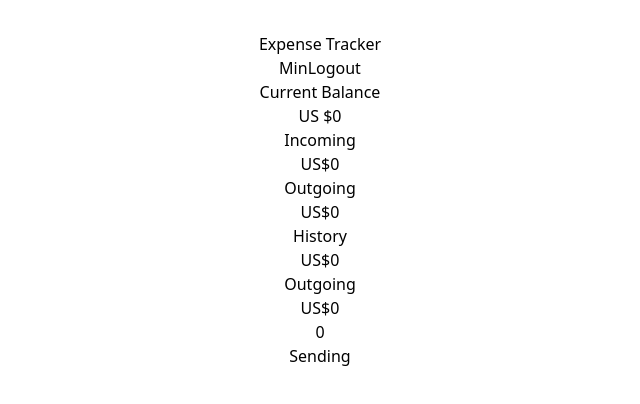
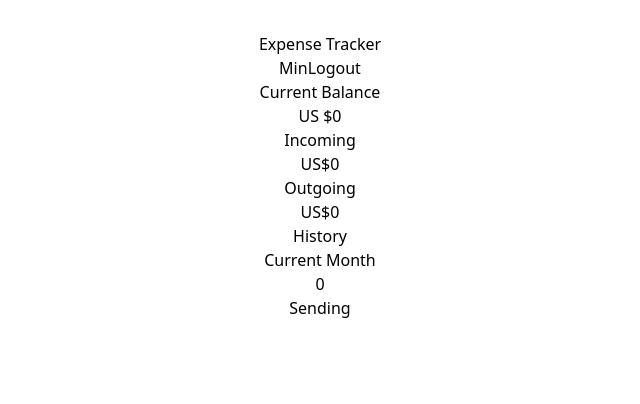
Before and after one commit to thekevinchau/ExpenseTracker, a React (Vite) app: page / in a window 1280 px wide. Shown: the top 404 px of the page, without its empty margins (320-960 px from the left). Built offline with nearby package versions, Linux system fonts and the light colour scheme.

Commit message:
More UI updates

```diff
--- a/src/components/Display.tsx
+++ b/src/components/Display.tsx
@@ -19,6 +19,7 @@ export default function Display(): JSX.Element {
   const [totalBalance, setTotalBalance] = useState<number>(0);
   const [incomingBalance, setIncomingBalance] = useState<number>(0);
   const [outgoingBalance, setOutGoingBalance] = useState<number>(0);
+  const [expenseArray, setExpenseArray] = useState<Expense[]>([]);
 
   const handleInput = (event: React.ChangeEvent<HTMLInputElement>) => {
     //destructure the name and value from the event
@@ -27,8 +28,8 @@ export default function Display(): JSX.Element {
   };
 
   return (
-    <div className="flex flex-col border w-5/12 h-2/3 text-sm shadow-md">
-      <div className="flex justify-between font-bold bg-slate-300 bg-opacity-20 ml-5 mr-5 mt-3 p-5">
+    <div className="flex flex-col border w-5/12 h-3/4 text-sm shadow-md overflow-scroll">
+      <div className="flex justify-between font-bold bg-slate-300 bg-opacity-20 ml-5 mr-5 mt-3 p-5 shadow-md">
         <p>Expense Tracker</p>
 
         <div>
@@ -37,12 +38,12 @@ export default function Display(): JSX.Element {
         </div>
       </div>
 
-      <div className="font-bold mt-5">
+      <div className="font-bold mt-5 mb-5">
         <h4>Current Balance</h4>
         <h1 className="text-2xl opacity-60">US ${totalBalance}</h1>
       </div>
 
-      <div className="flex justify-between font-bold bg-slate-300 ml-5 mr-5 mt-3 p-5 text-sm bg-opacity-20">
+      <div className="flex justify-between font-bold bg-slate-300 ml-5 mr-5 mt-3 p-5 text-sm bg-opacity-20 shadow-md">
         <div>
           <p>Incoming</p>
           <p className="text-blue-600 text-xl">US${incomingBalance}</p>
@@ -54,15 +55,10 @@ export default function Display(): JSX.Element {
         </div>
       </div>
 
-      <div className="flex justify-between font-bold ml-5 mr-5 p-5 text-sm bg-opacity-20">
+      <div className="flex justify-between font-bold ml-5 mr-5 mt-2 text-sm bg-opacity-20">
         <div>
-          <p>History</p>
-          <p className="text-blue-600 text-xl">US${incomingBalance}</p>
-        </div>
-
-        <div>
-          <p>Outgoing</p>
-          <p className="text-red-500 text-xl">US${outgoingBalance}</p>
+            <p>History</p>
+          <p>Current Month</p>
         </div>
       </div>
 
```
